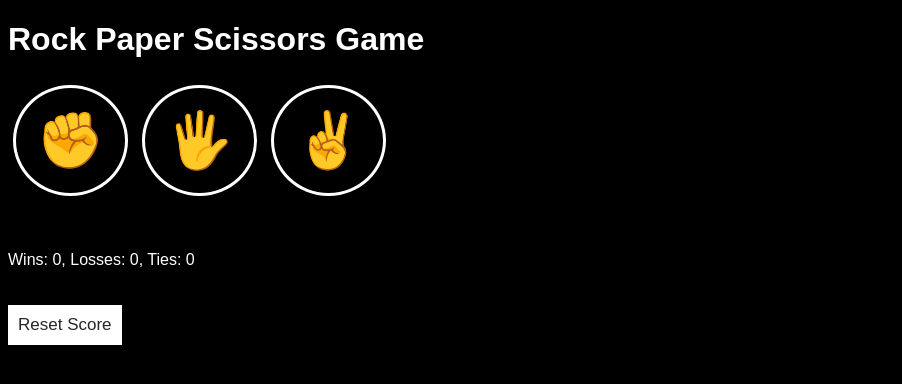
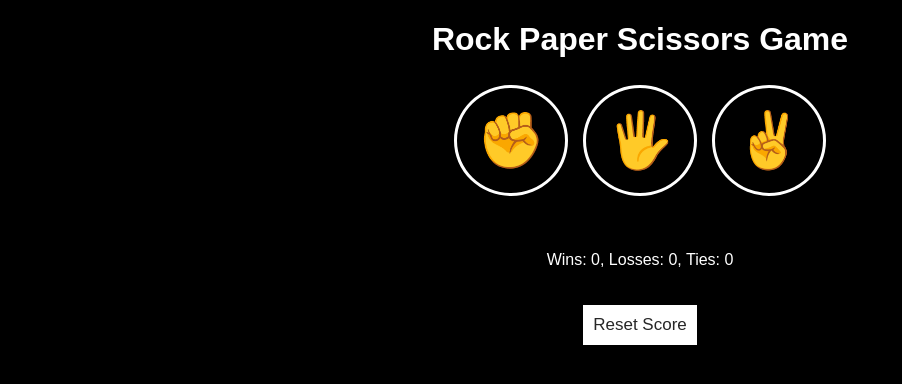
Before and after one commit to CrimsonFrost77/my-projects-landing-page, a website: page rpsV2.html in a window 1280 px wide. Shown: the whole page, without its empty margins (0-902 px from the left). Drawn offline with Linux system fonts and the light colour scheme.

Commit message:
centered horizontally

```diff
--- a/css/rpsV2.css
+++ b/css/rpsV2.css
@@ -2,6 +2,16 @@ body {
   background-color: black;
   font-family: Arial, Helvetica, sans-serif;
   color: white;
+}
+
+.main-content {
+  display: block;
+  text-align: center;
+  margin: 0 auto;
+}
+
+.page-heading {
+  text-align: center;
 }
 
 .move-button {
--- a/rpsV2.html
+++ b/rpsV2.html
@@ -6,10 +6,10 @@
     <link rel="stylesheet" href="css/rpsV2.css" />
   </head>
   <body>
-    <h1>Rock Paper Scissors Game</h1>
+    <h1 class="page-heading">Rock Paper Scissors Game</h1>
 
-    <!--Rock paper scissors buttons-->
-    <div class="rps-buttons">
+    <!--Rock paper scissors game content-->
+    <div class="main-content">
       <button id="rock" class="move-button">✊</button>
       <button id="paper" class="move-button">🖐️</button>
       <button id="scissors" class="move-button">✌️</button>
```
